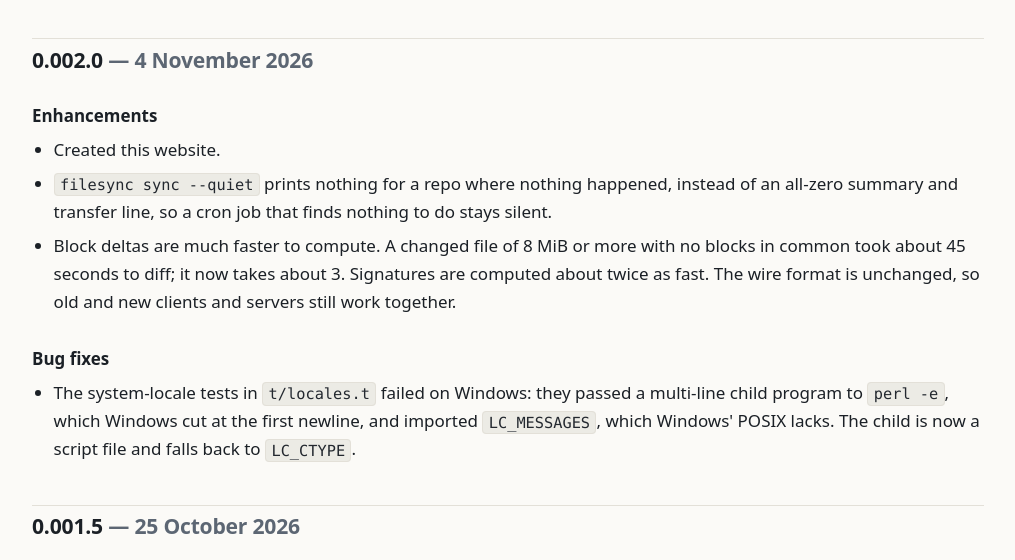
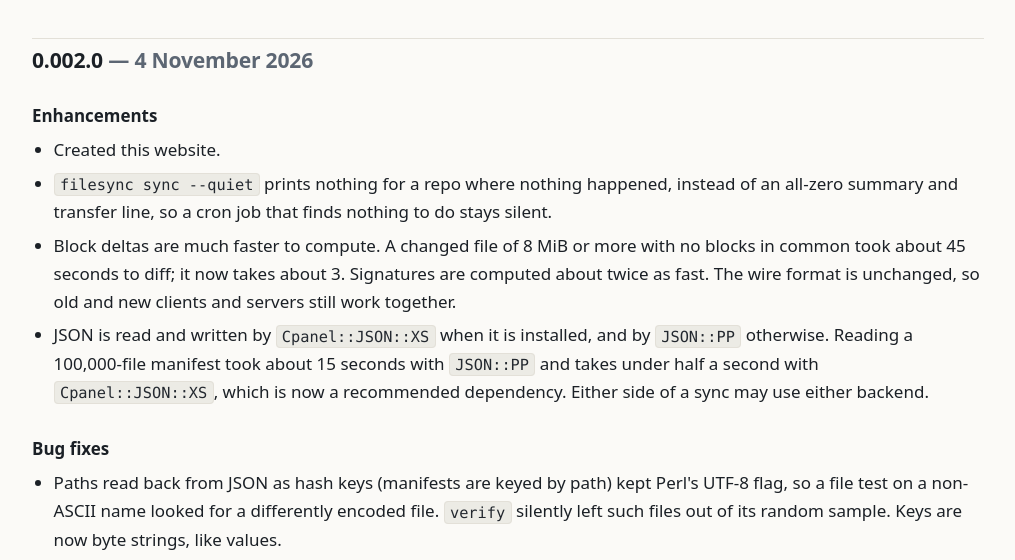
Before and after one commit to nigelhorne/App-FileSync, a plain HTML site: page website/html/changelog.html in a window 1280 px wide. Shown: the part 187-747 px from the top of the page, without its empty margins (132-1147 px from the left). Drawn offline with Linux system fonts and the light colour scheme.

Commit message:
Performance enhancements to JSON

```diff
--- a/website/html/changelog.html
+++ b/website/html/changelog.html
@@ -56,10 +56,19 @@
 		takes about 3. Signatures are computed about twice as fast. The wire
 		format is unchanged, so old and new clients and servers still work
 		together.</li>
+		<li>JSON is read and written by <code>Cpanel::JSON::XS</code> when it is
+		installed, and by <code>JSON::PP</code> otherwise. Reading a 100,000-file
+		manifest took about 15 seconds with <code>JSON::PP</code> and takes under
+		half a second with <code>Cpanel::JSON::XS</code>, which is now a
+		recommended dependency. Either side of a sync may use either backend.</li>
 	</ul>
 
 	<h3>Bug fixes</h3>
 	<ul>
+		<li>Paths read back from JSON as hash keys (manifests are keyed by path)
+		kept Perl's UTF-8 flag, so a file test on a non-ASCII name looked for a
+		differently encoded file. <code>verify</code> silently left such files out
+		of its random sample. Keys are now byte strings, like values.</li>
 		<li>The system-locale tests in <code>t/locales.t</code> failed on Windows:
 		they passed a multi-line child program to <code>perl -e</code>, which
 		Windows cut at the first newline, and imported <code>LC_MESSAGES</code>,
```
Also changed, not shown: website/html/install.html (+1 -0 lines), 8 other files.
